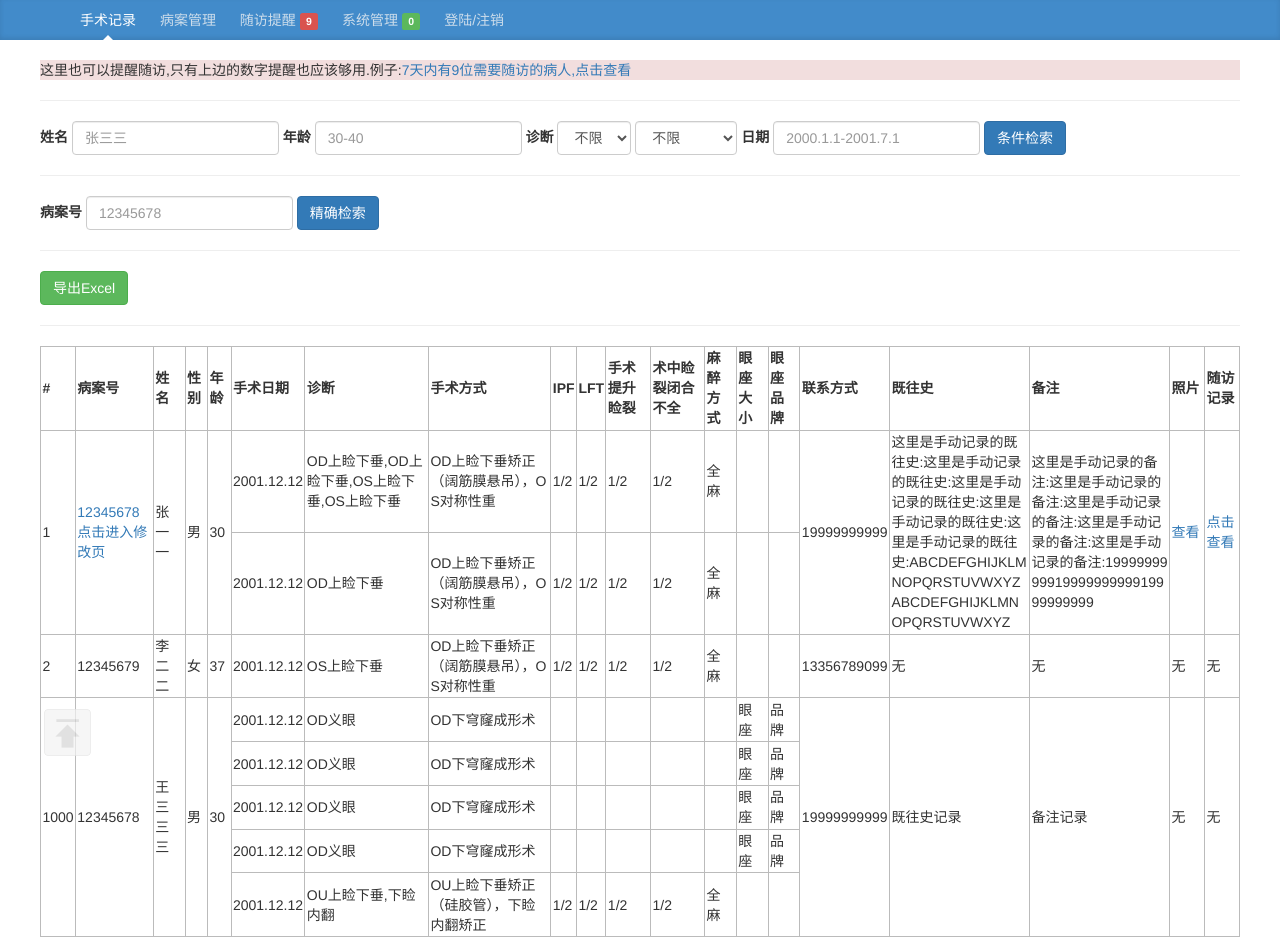
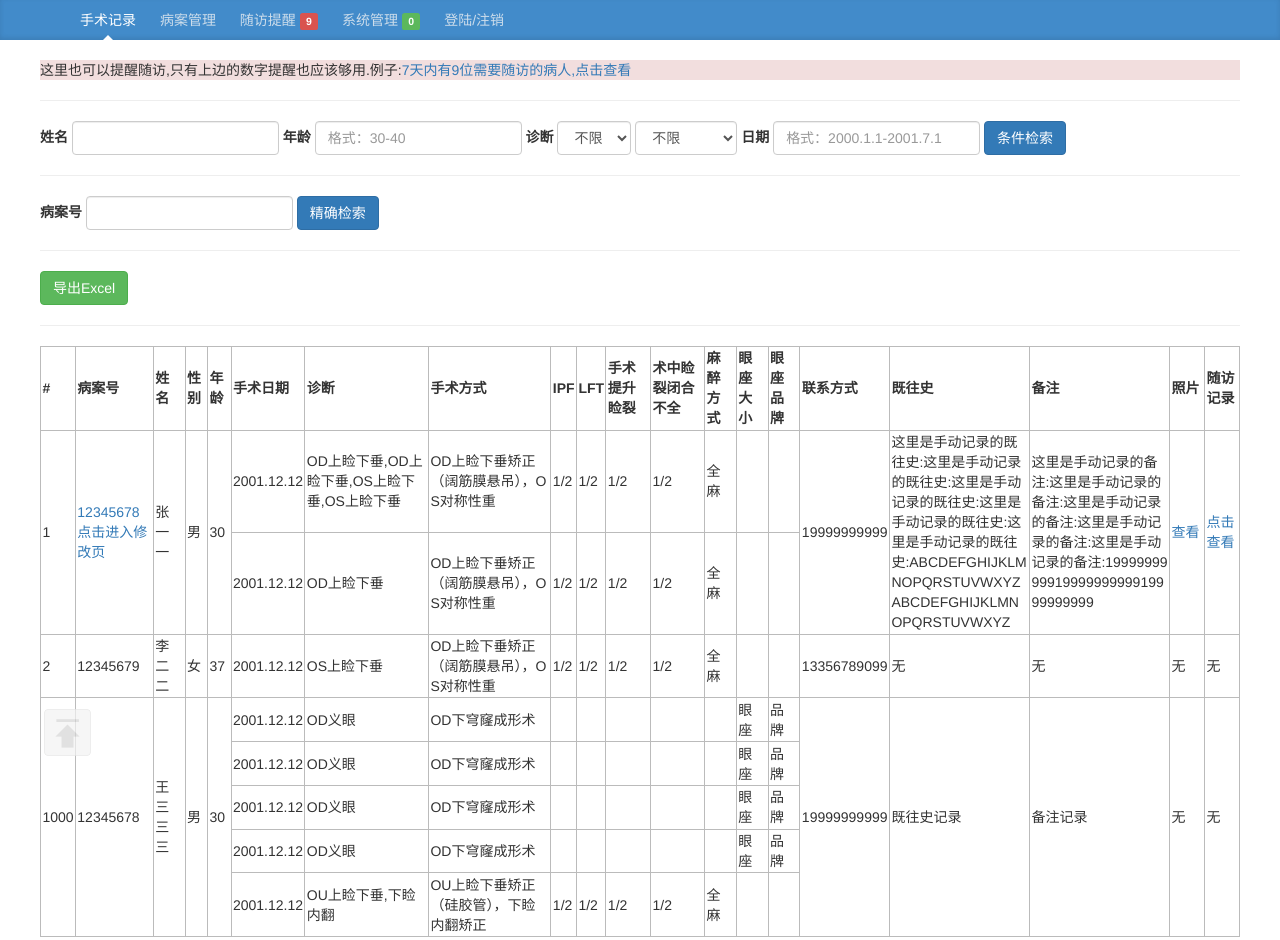
Before and after one commit to haoxiner/haoxiner.github.io, a plain HTML site: page mgr/index.html in a window 1280 px wide. Drawn offline with Linux system fonts and the light colour scheme.

Commit message:
Update index.html

```diff
--- a/mgr/index.html
+++ b/mgr/index.html
@@ -37,11 +37,11 @@
                     <form class="form-inline">
                         <div class="form-group">
                             <label for="exampleInputName2">姓名</label>
-                            <input type="text" class="form-control" id="exampleInputName2" placeholder="张三三">
+                            <input type="text" class="form-control" id="exampleInputName2">
                         </div>
                         <div class="form-group">
                             <label for="exampleInputEmail2">年龄</label>
-                            <input type="email" class="form-control" id="exampleInputEmail2" placeholder="30-40">
+                            <input type="email" class="form-control" id="exampleInputEmail2" placeholder="格式：30-40">
                         </div>
                         <div class="form-group">
                             <label for="exampleInputEmail2">诊断</label>
@@ -59,7 +59,7 @@
                         </div>
                         <div class="form-group">
                             <label for="exampleInputEmail2">日期</label>
-                            <input type="email" class="form-control" id="exampleInputEmail2" placeholder="2000.1.1-2001.7.1">
+                            <input type="email" class="form-control" id="exampleInputEmail2" placeholder="格式：2000.1.1-2001.7.1">
                         </div>
                         <button type="submit" class="btn btn-primary">条件检索</button>
                     </form>
@@ -72,7 +72,7 @@
                     <form class="form-inline">
                         <div class="form-group">
                             <label for="exampleInputName2">病案号</label>
-                            <input type="text" class="form-control" id="exampleInputName2" placeholder="12345678">
+                            <input type="text" class="form-control" id="exampleInputName2">
                         </div>
                         <button type="submit" class="btn btn-primary">精确检索</button>
                     </form>
```
